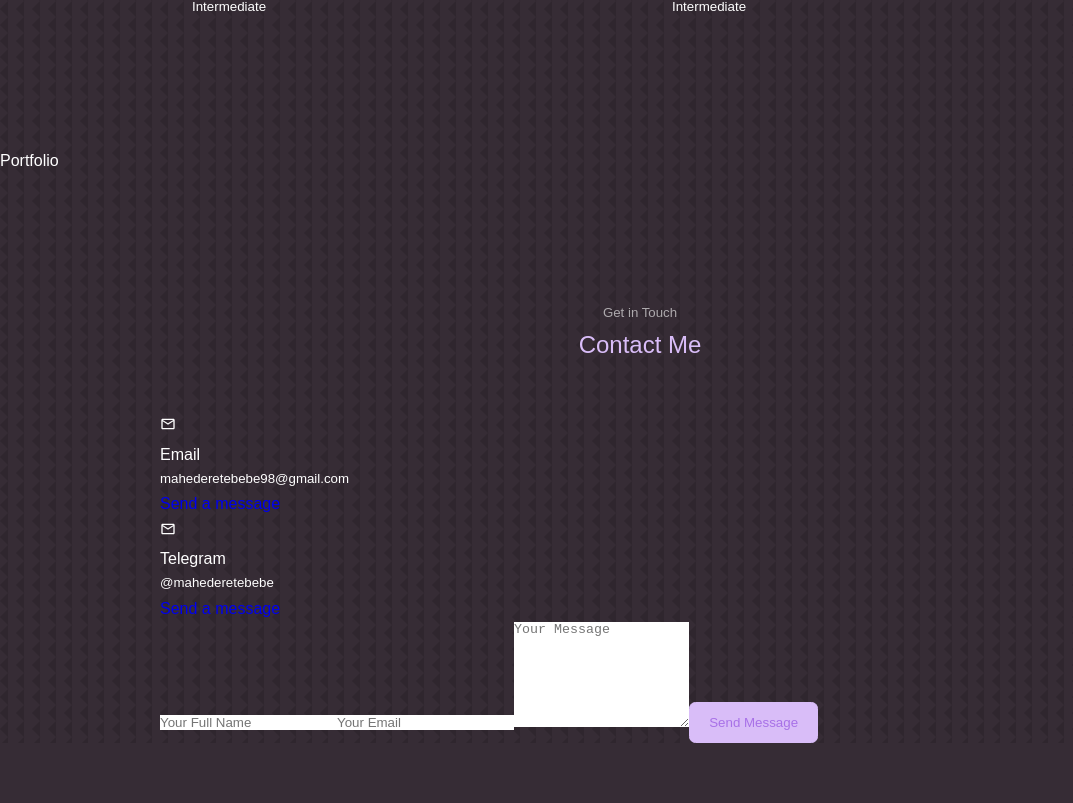
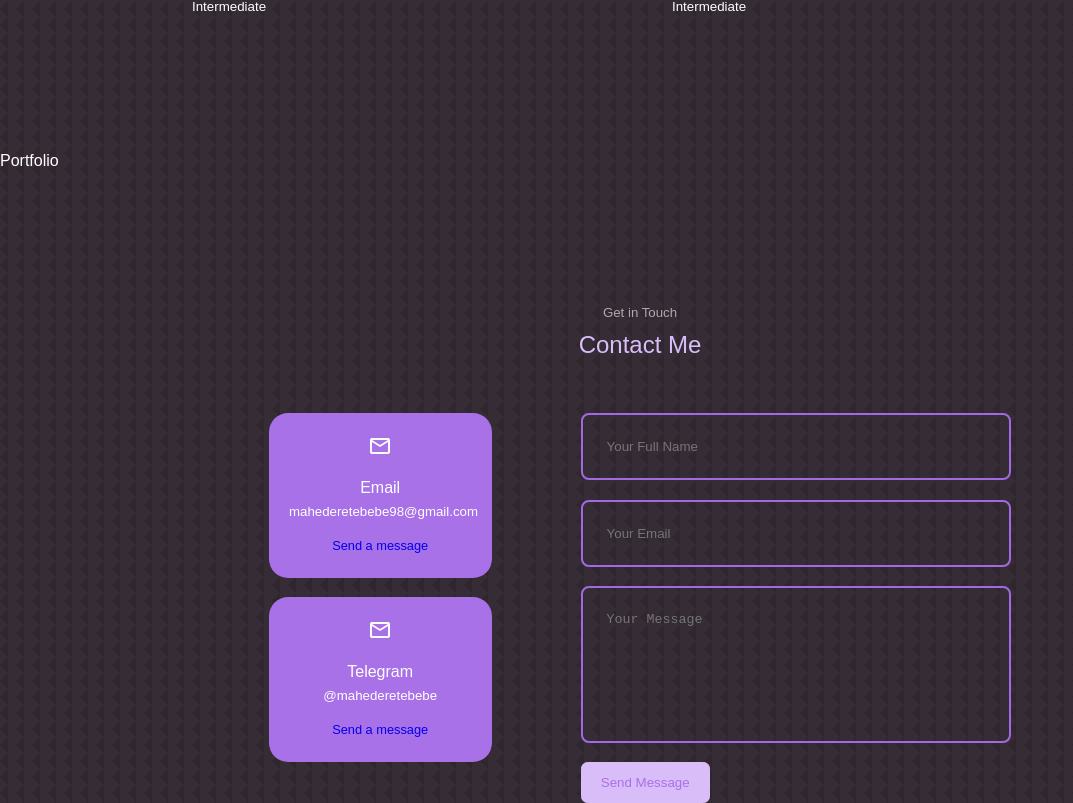
Before and after one commit to Mahedere/Mahedere_Portfolio_react, a React (Create React App) app in the folder react-mahedere-portfolio/: page / in a window 1280 px wide. Shown: the part 1823-2626 px from the top of the page, without its empty margins (0-1073 px from the left). Before the commit the page ends 2566 px from the top, so only its background shows below. Built offline with nearby package versions, Linux system fonts and the light colour scheme.

Commit message:
Contact form css completed

```diff
--- a/react-mahedere-portfolio/package.json
+++ b/react-mahedere-portfolio/package.json
@@ -6,6 +6,7 @@
     "@testing-library/jest-dom": "^5.17.0",
     "@testing-library/react": "^13.4.0",
     "@testing-library/user-event": "^13.5.0",
+    "emailjs-com": "^3.2.0",
     "prop-types": "^15.8.1",
     "react": "^18.3.1",
     "react-dom": "^18.3.1",
--- a/react-mahedere-portfolio/src/components/Contact/contact.css
+++ b/react-mahedere-portfolio/src/components/Contact/contact.css
@@ -0,0 +1,58 @@
+.container.contact_container{
+    width: 58%;
+    display: grid;
+    grid-template-columns: 30% 58%;
+    gap: 12%;
+}
+.contact_options{
+    display: flex;
+    flex-direction: column;
+    gap: 1.2rem;
+}
+.contact_option{
+    background: var(--color-bg-variant);
+    padding: 1.2rem;
+    border-radius: 1.2rem;
+    text-align: center;
+    border: 1px solid transparent;
+    transition: var(--transition);
+}
+.contact_option:hover{
+    background: transparent;
+    border-color: var(--color-primary-variant);
+}
+.contact_option-icon{
+    font-size: 1.5rem;
+    margin-bottom: 0.5rem;
+}
+.contact_option a{
+    margin-top: 0.7rem;
+    display: inline-block;
+    font-size: 0.8rem;
+}
+form{
+    display: flex;
+    flex-direction: column;
+    gap: 1.2rem;
+}
+input,textarea{
+    width: 100%;
+    padding: 1.5rem;
+    border-radius: 0.5rem;
+    background: transparent;
+    border: 2px solid var(--color-primary-variant);
+    resize: none;
+    color: var(--color-white);
+}
+@media screen and (max-width:1024px) {
+   .container.contact_container{
+    grid-template-columns: 1fr;
+    gap: 2rem;
+   }
+}
+@media screen and (max-width:600px) {
+    .container.contact_container{
+        width: var(--container-width-sm);
+
+       }
+}
--- a/react-mahedere-portfolio/src/components/Contact/contact.jsx
+++ b/react-mahedere-portfolio/src/components/Contact/contact.jsx
@@ -9,13 +9,13 @@
       <div className="container contact_container">
         <div className="contact_options">
           <article className="contact_option">
-            <MdOutlineEmail/>
+            <MdOutlineEmail className='contact_option-icon'/>
             <h4>Email</h4>
             <h5>mahederetebebe98@gmail.com</h5>
-            <a href="mailto:mahederetebebe98@gmail.com"target='blank'>Send a message</a>
+            <a href="mailto:mahederetebebe98@gmail.com" target='blank'>Send a message</a>
           </article>
           <article className="contact_option">
-            <MdOutlineEmail/>
+            <MdOutlineEmail className='contact_option-icon'/>
             <h4>Telegram</h4>
             <h5>@mahederetebebe</h5>
             <a href="https://t.me/mahederetebebe" target='blank'>Send a message</a>
```
Also changed, not shown: 1 other file (tests, documents, lock files or other folders).
